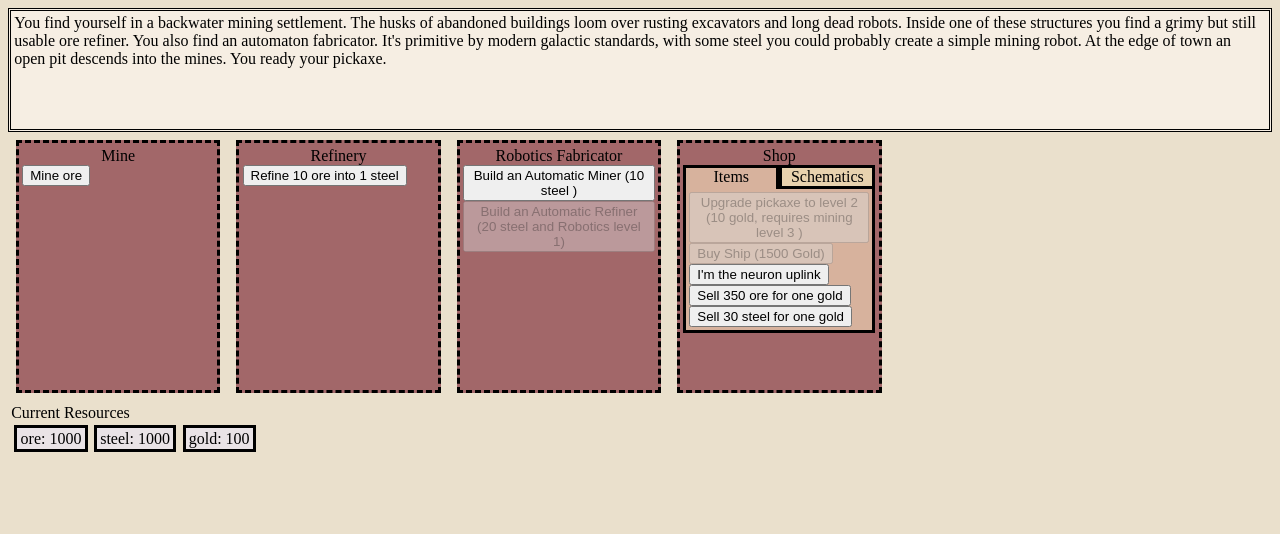
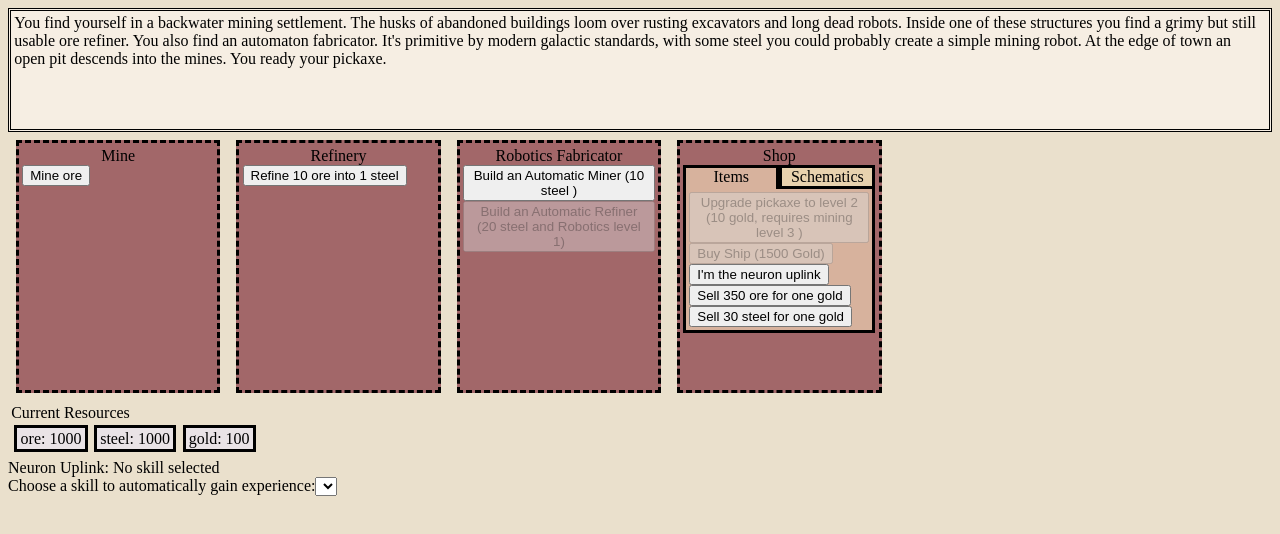
Before and after one commit to michaelwhittemore/vue-clicker-game, a Vue app: page / in a window 1280 px wide. Shown: the top 534 px of the page. Built offline with nearby package versions, Linux system fonts and the light colour scheme.

Commit message:
need to use v-model forms

```diff
--- a/src/App.vue
+++ b/src/App.vue
@@ -6,6 +6,8 @@ import ResourceDisplay from './components/GeneralDisplayComponents/ResourceDispl
 import AutomatonDisplay from './components/GeneralDisplayComponents/AutomatonDisplay.vue';
 import ExperienceBarHolder from './components/GeneralDisplayComponents/ExperienceBarHolder.vue';
 import NarrativeText from './components/NarrativeText.vue';
+import NeuronUplinkComponent from './components/NeuronUplinkComponent.vue';
+// Locations
 import ShopLocation from './components/ShopComponents/ShopLocation.vue'
 import RoboticsFabricator from './components/Locations/RoboticsFabricator.vue';
 import MineLocation from './components/Locations/MineLocation.vue';
@@ -26,6 +28,7 @@ import RefineryLocation from './components/RefineryComponents/RefineryLocation.v
     <ResourceDisplay />
     <AutomatonDisplay />
   </div>
+  <NeuronUplinkComponent />
   <ExperienceBarHolder />
 
 
--- a/src/components/NeruonUplinkComponent.vue
+++ /dev/null
@@ -1,3 +0,0 @@
-<script setup lang="ts">
-// should this live in a different file?
-</script>
--- /dev/null
+++ b/src/components/NeuronUplinkComponent.vue
@@ -0,0 +1,28 @@
+<script setup lang="ts">
+import { computed } from 'vue';
+import { gameStateStorage } from '@/typescript/gameStateStorage';
+
+// Will need to check all skills that have > 0 exp or level (maybe a helper? I use that somewhere
+// else too)
+// Will need to inform you of the currently selected skill and the rate you're gaining XP
+//         Look at https://vuejs.org/guide/essentials/forms!
+const computedActiveSkills = computed(() => {
+    return (Object.keys(gameStateStorage.skills) as Array<keyof typeof gameStateStorage.skills>).filter(
+        skillName => {
+            return gameStateStorage.skills[skillName].level > 0 || gameStateStorage.skills[skillName].experience > 0
+        })
+})
+</script>
+<template>
+    <template v-if="true">
+        Neuron Uplink: No skill selected
+        <br>
+        <label for="skills">Choose a skill to automatically gain experience:</label>
+
+        <select name="skills" id="skills">
+            <option v-for="skillName in computedActiveSkills" :skill-name="skillName">
+                {{ skillName }}
+            </option>
+        </select>
+    </template>
+</template>
```
